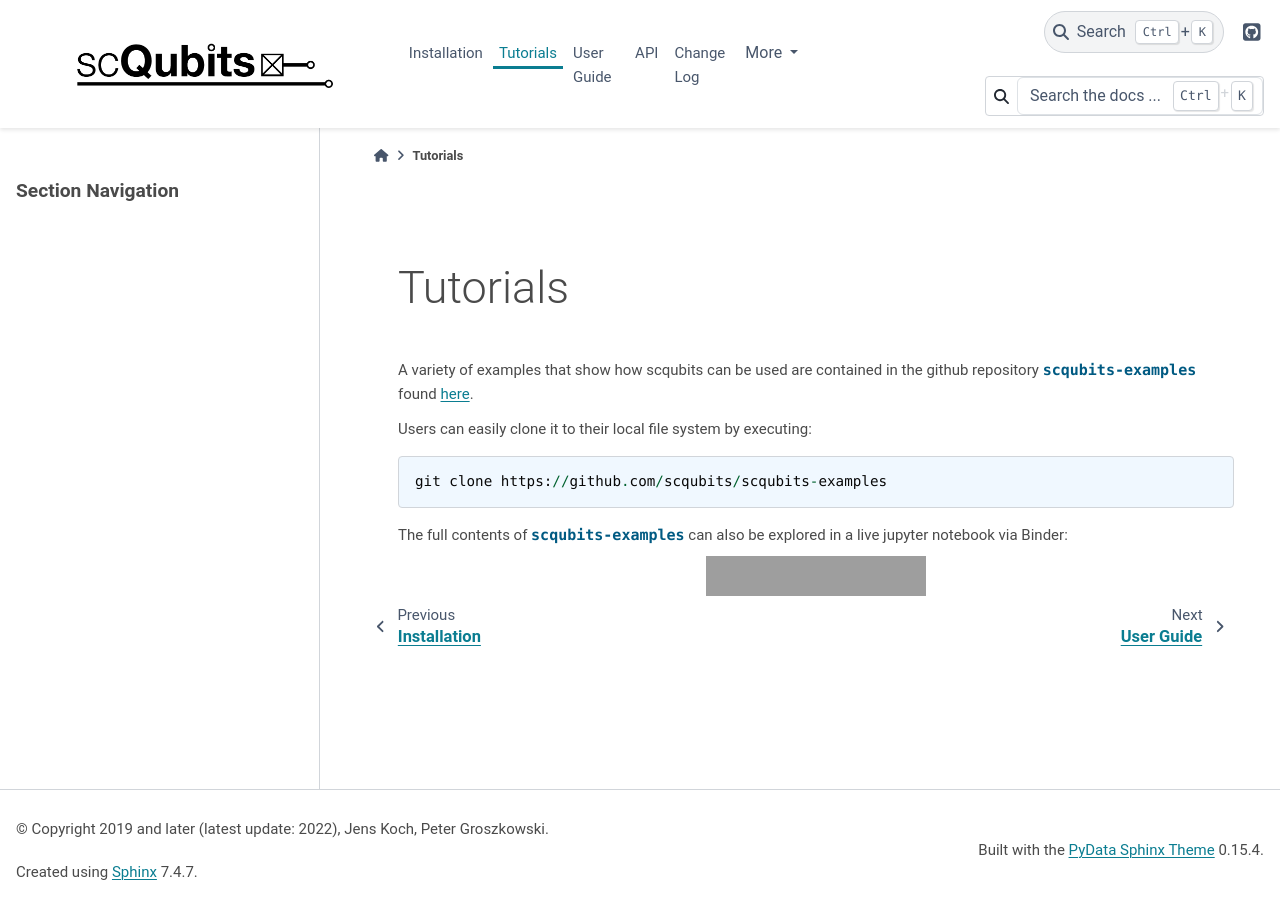
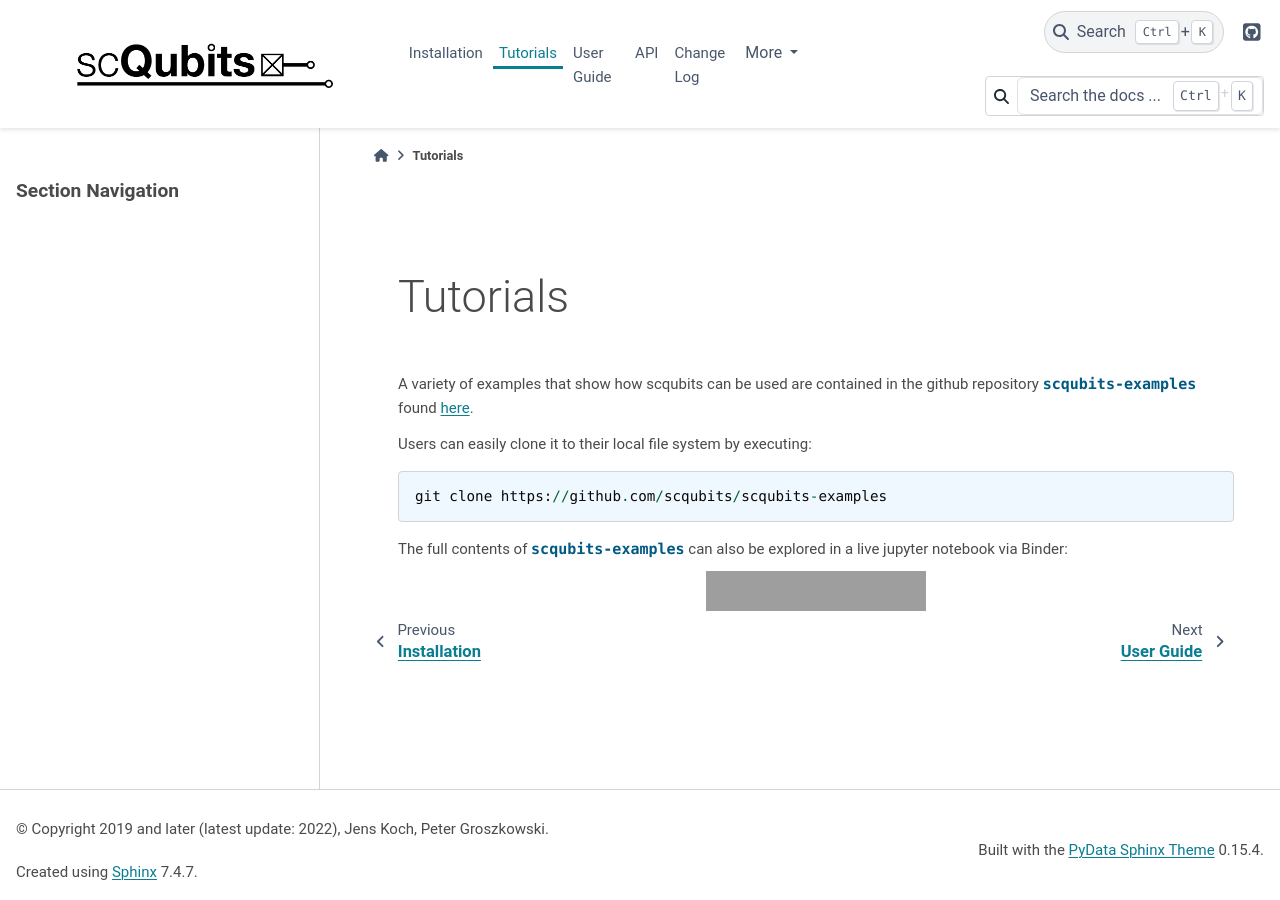
Before and after one commit to scqubits/scqubits-doc, a Sphinx documentation site: the page built from docs/source/example-notebooks.rst, in a window 1280 px wide. Built offline with Sphinx 7.4.7 and the PyData theme 0.15.4, drawn with Linux system fonts in a browser that asks for light colours; pages that are not in the unit, such as notebooks, are missing from menus; grey boxes are pictures that could not be loaded.

Commit message:
adjust for RTD inject

```diff
--- a/docs/source/_static/theme_overrides.css
+++ b/docs/source/_static/theme_overrides.css
@@ -1,7 +1,6 @@
 /* Font overrides */
 h1 {
     font-size: 45px;
-    line-height: 34px;
     margin-top: 60px;
     margin-bottom: 50px;
     font-weight: 300;
--- a/docs/source/conf.py
+++ b/docs/source/conf.py
@@ -113,6 +113,9 @@ html_theme_options = {
     "footer_items": ["copyright.html"],
 }
 
+html_sidebars = {
+    "**": ["sidebar-nav-bs.html", "sidebar-ethical-ads.html"]
+}
 
 myst_heading_anchors = 3
 
```
